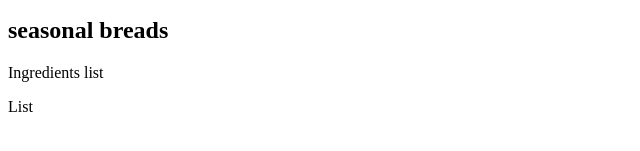
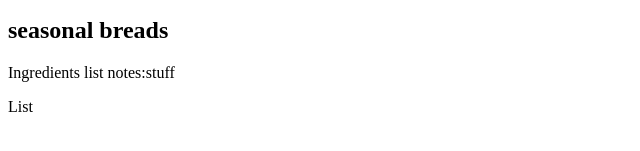
Before and after one commit to koti471vemula/com.bread.demo, a plain HTML site: page WebContent/index.html in a window 1280 px wide. Shown: the part 127-278 px from the top of the page, 0-640 px from the left. Drawn offline with Linux system fonts and the light colour scheme.

Commit message:
added notes,completed coding

```diff
--- a/WebContent/index.html
+++ b/WebContent/index.html
@@ -11,7 +11,7 @@
 
 <h2>seasonal breads</h2>
 <span>Ingredients list</span>
-
+<span>notes:stuff</span>
 <p>List</p>
 </body>
 </html>
```
